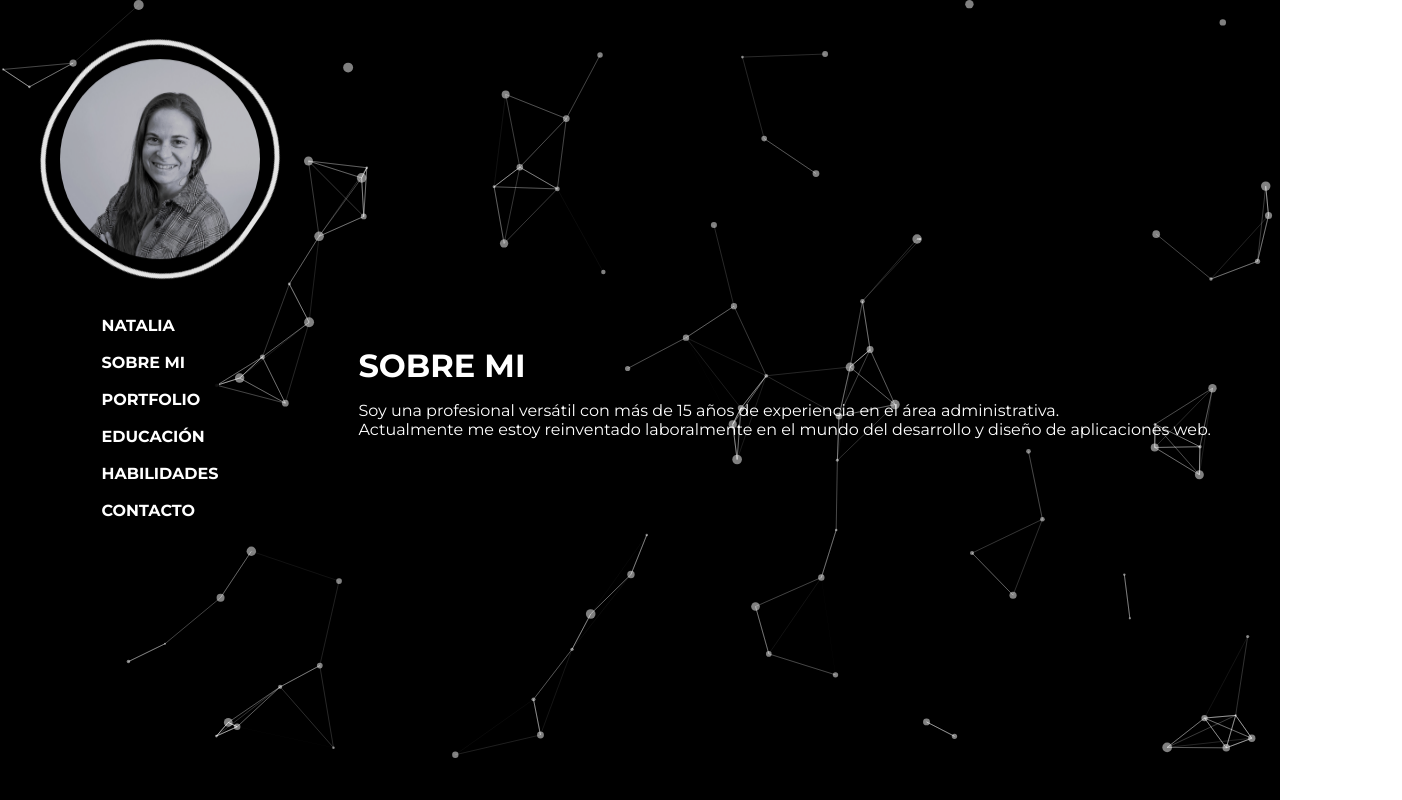
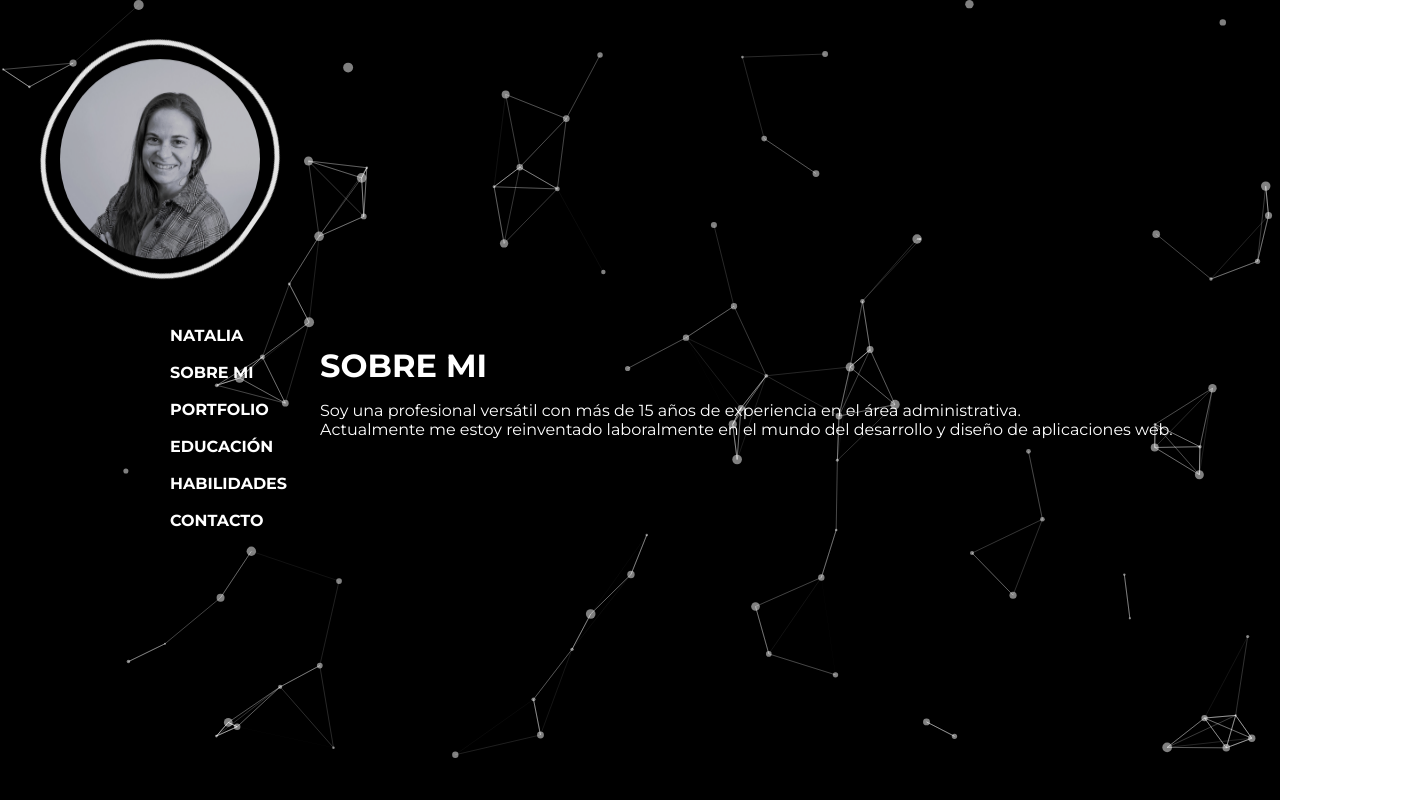
Before and after one commit to Natfer84/portfolio, a React (Create React App) app in the folder front/: page /AboutMe in a window 1280 px wide. Shown: the whole page, 1402 px wide, since content can reach past the window. Built offline with nearby package versions, Linux system fonts and the light colour scheme.

Commit message:
responsive marco transparente en menu

```diff
--- a/front/src/components/Nav.js
+++ b/front/src/components/Nav.js
@@ -24,10 +24,10 @@ export default function Nav() {
       <nav className="Box__Nav">
         <ul className="Box__Nav__Ul">
           <li className="Box__Nav__Li">
-            <Link to="/Natalia">NATALIA</Link>
+            <Link to="/Natalia" onClick={() => setMenuOpen(false)}>NATALIA</Link>
           </li>
           <li className="Box__Nav__Li">
-            <Link to="/AboutMe">SOBRE MI</Link>
+            <Link to="/AboutMe" onClick={() => setMenuOpen(false)}>SOBRE MI</Link>
           </li>
           <li className="Box__Nav__Li">
             <Link to="/Portfolio">PORTFOLIO</Link>
--- a/front/src/styles/AboutMe.css
+++ b/front/src/styles/AboutMe.css
@@ -23,7 +23,7 @@ h1 {
 /*********** responsive ************/
 
 @media screen and (max-width: 480px) {
-    /* Estilos para móviles */
+    /* Estilos para móviles pequeños */
 
     .Container_AboutMe {
         position: absolute;
@@ -44,6 +44,69 @@ h1 {
         /* overflow-y: auto; */
     }
 }
+/* Móviles en general*/
+@media screen and (max-width: 600px) {
+    .Container_AboutMe {
+        position: absolute;
+        color: white;
+        z-index: 2;
+        width: 80%;  /* Ancho del contenedor */
+        padding: 20px;
+
+        /* Centramos vertical y horizontalmente */
+        top: 60%; /* 50% de la altura de la pantalla */
+        left: 50%; /* 50% del ancho de la pantalla */
+
+        /* Utilizamos transform para centrar exactamente */
+        transform: translate(-50%, -50%);
+
+        /* Ajustes adicionales si es necesario */
+        /* max-height: 90%; */
+        /* overflow-y: auto; */
+    }
+}
+@media (min-width: 601px) and (max-width: 768px) {
+    /* Tablets vertical */
+    .Container_AboutMe {
+        position: absolute;
+        color: white;
+        z-index: 2;
+        width: 80%;  /* Ancho del contenedor */
+        padding: 20px;
+
+        /* Centramos vertical y horizontalmente */
+        top: 60%; /* 50% de la altura de la pantalla */
+        left: 50%; /* 50% del ancho de la pantalla */
+
+        /* Utilizamos transform para centrar exactamente */
+        transform: translate(-50%, -50%);
+
+        /* Ajustes adicionales si es necesario */
+        /* max-height: 90%; */
+        /* overflow-y: auto; */
+    }
+  }
+  @media (min-width: 768px) {
+    /* Estilos para tablets */
+    .Container_AboutMe {
+        position: absolute;
+        color: white;
+        z-index: 2;
+        width: 80%;  /* Ancho del contenedor */
+        padding: 20px;
+
+        /* Centramos vertical y horizontalmente */
+        top: 60%; /* 50% de la altura de la pantalla */
+        left: 50%; /* 50% del ancho de la pantalla */
+
+        /* Utilizamos transform para centrar exactamente */
+        transform: translate(-50%, -50%);
+
+        /* Ajustes adicionales si es necesario */
+        /* max-height: 90%; */
+        /* overflow-y: auto; */
+    }
+  }
 @media screen and (min-width: 412px) and (max-width: 914px) {
     /* Estilos para tabletas en vertical */
     .Container_AboutMe {
@@ -67,7 +130,7 @@ h1 {
 
 }
 
-@media screen and (min-width: 768px) and (max-width: 1024px) and (orientation: landscape) {
+@media screen and (min-width: 769px) and (max-width: 1024px) and (orientation: landscape) {
     /* Estilos para tabletas en horizontal */
 
     .Container_AboutMe {
@@ -90,7 +153,7 @@ h1 {
     }
 }
 
-@media screen and (min-width: 1024px) {
+@media screen and (min-width: 1025px) {
     .Container_AboutMe {
         position: absolute;
         color: white;
@@ -110,8 +173,8 @@ h1 {
         /* overflow-y: auto; */
     }
 }
-@media screen and (min-width: 1024px) and (orientation: landscape) {
-    /* Estilos para ordenador en horizontal */
+@media (min-width: 1025px) and (max-width: 1280px) {
+    /* Laptops comunes */
     .Container_AboutMe {
         position: absolute;
         color: white;
@@ -121,7 +184,7 @@ h1 {
 
         /* Centramos vertical y horizontalmente */
         top: 50%; /* 50% de la altura de la pantalla */
-        left: 68%; /* 50% del ancho de la pantalla */
+        left: 65%; /* 50% del ancho de la pantalla */
 
         /* Utilizamos transform para centrar exactamente */
         transform: translate(-50%, -50%);
@@ -130,8 +193,9 @@ h1 {
         /* max-height: 90%; */
         /* overflow-y: auto; */
     }
-}
-@media screen and (max-width: 600px) {
+  }
+  @media (min-width: 1281px) {
+    /* Escritorios grandes o monitores anchos */
     .Container_AboutMe {
         position: absolute;
         color: white;
@@ -140,8 +204,8 @@ h1 {
         padding: 20px;
 
         /* Centramos vertical y horizontalmente */
-        top: 60%; /* 50% de la altura de la pantalla */
-        left: 50%; /* 50% del ancho de la pantalla */
+        top: 50%; /* 50% de la altura de la pantalla */
+        left: 65%; /* 50% del ancho de la pantalla */
 
         /* Utilizamos transform para centrar exactamente */
         transform: translate(-50%, -50%);
@@ -150,8 +214,9 @@ h1 {
         /* max-height: 90%; */
         /* overflow-y: auto; */
     }
-}
-@media screen and (max-width: 600px) and (orientation: landscape) {
+  }
+
+@media screen and (max-width: 601px) and (orientation: landscape) {
     .Container_AboutMe {
         position: absolute;
         color: white;
--- a/front/src/styles/Natalia.css
+++ b/front/src/styles/Natalia.css
@@ -136,7 +136,7 @@
     .Box__Natalia {
         position: absolute;
         color: white;
-        z-index: 2;
+        z-index: 1;
         width: 80%;  /* Ancho del contenedor */
         padding: 20px;
 
@@ -240,7 +240,7 @@
     .Box__Natalia {
         position: absolute;
         color: white;
-        z-index: 2;
+        z-index: 0;
         width: 80%;  /* Ancho del contenedor */
         padding: 20px;
 
--- a/front/src/styles/Nav.css
+++ b/front/src/styles/Nav.css
@@ -9,6 +9,7 @@
     align-items: center;
     justify-content: center;
     gap: 20px; /* Espacio entre elementos */
+    z-index: 80;
 }
 .Container_Nav.Open {
     right: 0px;
@@ -22,12 +23,14 @@
     list-style: none;
     gap: 18px;
     padding: 0px;
-    /*position: absolute;*/
+    position: absolute;
     /*margin-left: 50px;*/
-    z-index: 2;
+    z-index: 99;
     /*left: 120px;*/
     /*top: 160px;*/
     transform: translateX(0%);
+    padding: 10px;
+    border-radius: 10px;
 }
 .Box__Nav__Ul li{
     color:white;
@@ -49,7 +52,7 @@
     position: fixed;
     top: 25px;
     right: 15px;
-    z-index: 2;
+    z-index: 1;
 }
 .Bar {
     width: 35px;
@@ -75,6 +78,7 @@
         flex-direction: column;
         justify-content: center;
         align-items: center;
+        z-index: 80;
     }
     .Box__Nav__Ul{
         display: flex;
@@ -86,6 +90,10 @@
         position: absolute;
         top: 98px;
         left: 80px;
+        background-color: rgba(64, 63, 63, 0.9); /* gris claro y semitransparente */
+        backdrop-filter: blur(6px);
+        z-index: 99;
+
     }
     .Menu_Hamburguesa {
         display: flex;
@@ -96,6 +104,7 @@
     }
     .Container_Nav.Open {
         height:350px;
+
     }
 }
 
@@ -123,13 +132,13 @@
         gap: 18px;
         position: absolute;
         top: 98px;
-        left: 80px;
+        left: 36px;
     }
     .Menu_Hamburguesa {
         display: flex;
         flex-direction: column;
         top: 40px;
-        right: 30px;
+        right: 57px;
         cursor: pointer;
     }
     .Container_Nav.Open {
@@ -152,6 +161,8 @@
         flex-direction: column;
         justify-content: center;
         align-items: center;
+        z-index: 1;
+
     }
     .Box__Nav__Ul{
         display: flex;
@@ -162,7 +173,10 @@
         gap: 18px;
         position: absolute;
         top: 98px;
-        left: 80px;
+        left: 55px;
+        background-color: rgba(64, 63, 63, 0.9); /* gris claro y semitransparente */
+        backdrop-filter: blur(6px);
+        z-index: 9;
     }
     .Menu_Hamburguesa {
         display: flex;
@@ -199,13 +213,13 @@
         gap: 18px;
         position: absolute;
         top: 98px;
-        left: 80px;
+        left: 20px;
     }
     .Menu_Hamburguesa {
         display: flex;
         flex-direction: column;
         top: 40px;
-        right: 30px;
+        right: 75px;
         cursor: pointer;
     }
     .Container_Nav.Open {
```
